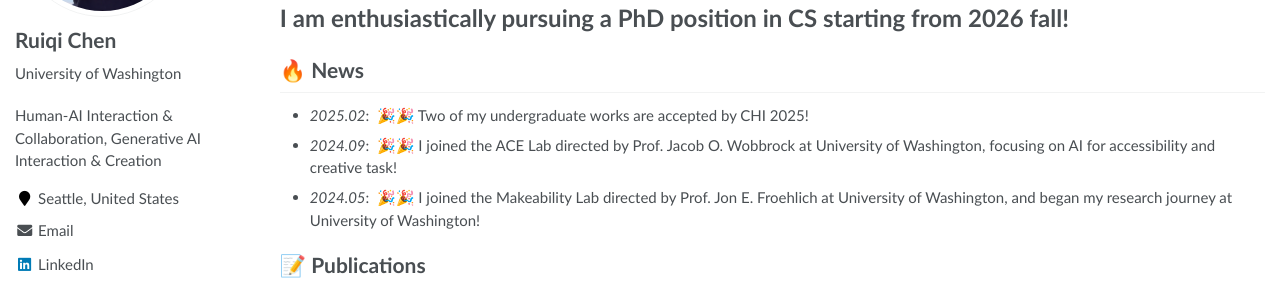
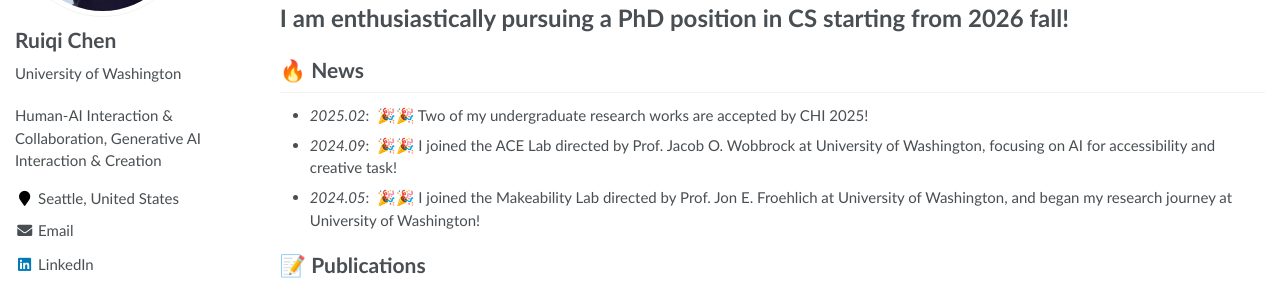
Before and after one commit to Ruiqi-Chen-0216/Ruiqi-Chen-0216.github.io, a Jekyll site: the page built from _pages/home.md, in a window 1280 px wide and 900 px high. Shown: the part 249-535 px from the top of the window. Built offline with Jekyll 4.4.1, drawn with Linux system fonts in a browser that asks for light colours; some web fonts are replaced.

Commit message:
Update home.md

```diff
--- a/_pages/home.md
+++ b/_pages/home.md
@@ -24,7 +24,7 @@ My research interests lie primarily at the intersection of Human-Computer Intera
 
 
 # 🔥 News
-- *2025.02*: &nbsp;🎉🎉 Two of my undergraduate works are accepted by CHI 2025!
+- *2025.02*: &nbsp;🎉🎉 Two of my undergraduate research works are accepted by CHI 2025!
 
 - *2024.09*: &nbsp;🎉🎉 I joined the ACE Lab directed by Prof. Jacob O. Wobbrock at University of Washington, focusing on AI for accessibility and creative task!
 
```
